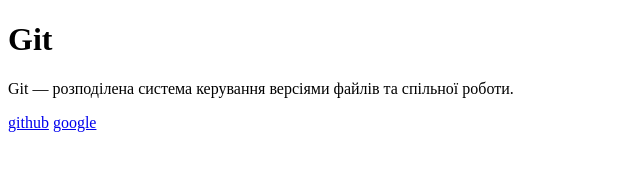
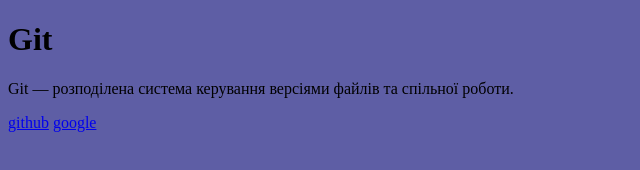
Before and after one commit to Robert-gut/git-test, a plain HTML site: page index.html in a window 1280 px wide. Shown: the whole page, without its empty margins (0-640 px from the left). Drawn offline with Linux system fonts and the light colour scheme.

Commit message:
edit style

```diff
--- a/style/style.css
+++ b/style/style.css
@@ -0,0 +1,3 @@
+body{
+    background-color: rgb(94, 94, 165);
+}
```
Also changed, not shown: index.html (+1 -0 lines).
